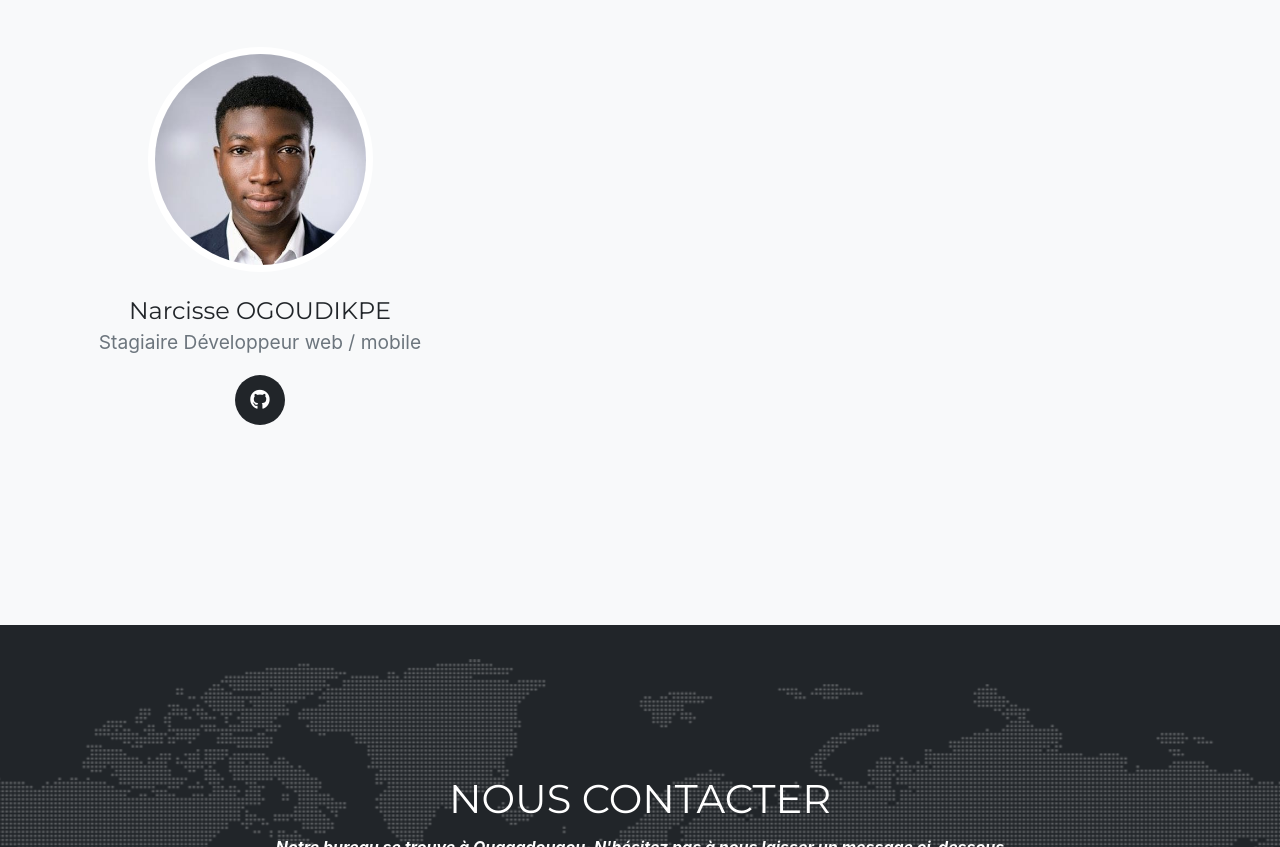
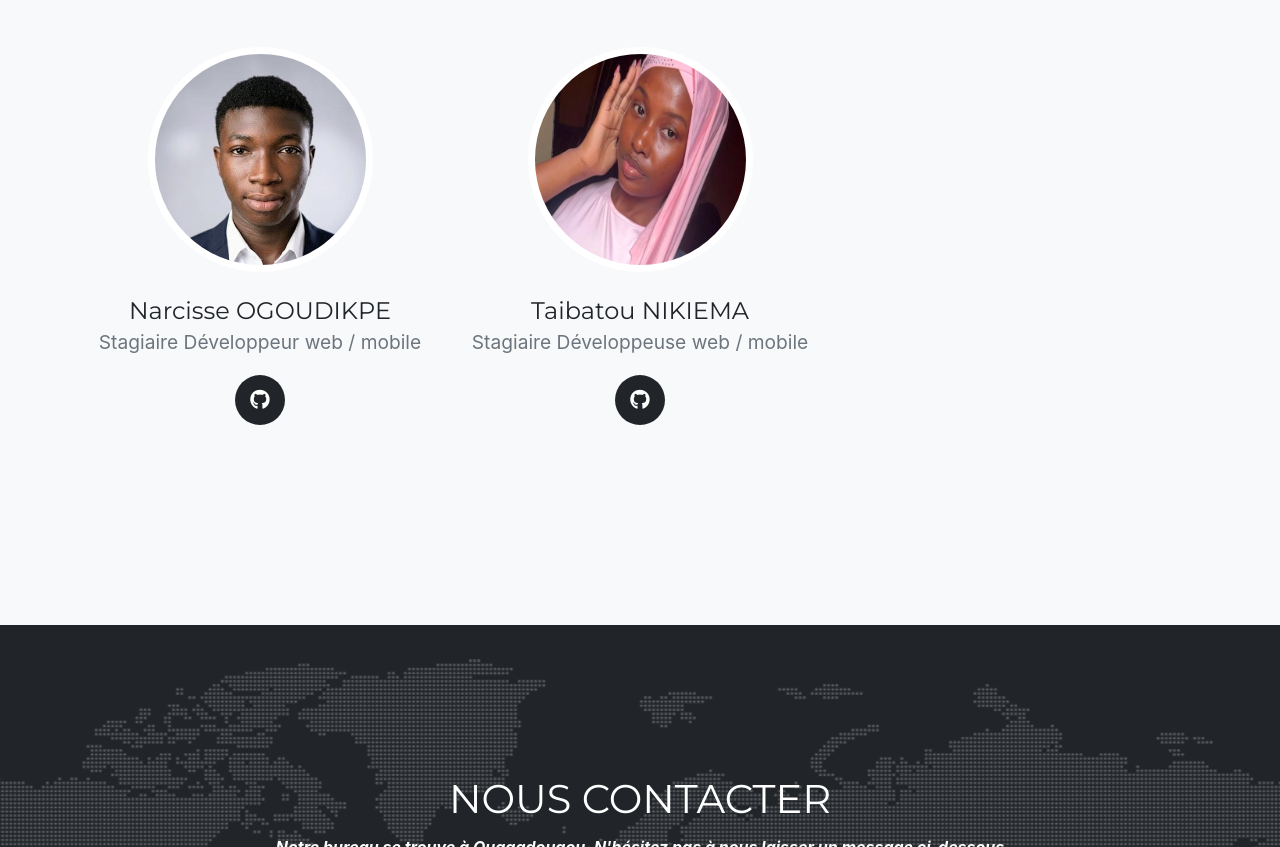
Before and after one commit to declic-africa/declic.africa, a website with bundled scripts: page index.html in a window 1280 px wide. Shown: the part 6440-7287 px from the top of the page. Built offline with nearby package versions, Linux system fonts and the light colour scheme; a web font is replaced by a local one.

Commit message:
Add new coworker

```diff
--- a/index.html
+++ b/index.html
@@ -552,6 +552,20 @@
                     </ul>
                 </div>
             </div>
+            <div class="col-sm-4">
+                <div class="team-member">
+                    <img alt="taibatou" class="mx-auto rounded-circle" src="img/team/taiba.jpeg">
+                    <h4>Taibatou NIKIEMA</h4>
+                    <p class="text-muted">Stagiaire Développeuse web / mobile</p>
+                    <ul class="list-inline social-buttons">
+                        <li class="list-inline-item">
+                            <a href="https://github.com/nikiemataibatou456-eng">
+                                <i class="fab fa-github"></i>
+                            </a>
+                        </li>
+                    </ul>
+                </div>
+            </div>
         </div>
 
     </div>
```
Also changed, not shown: img/team/taiba.jpeg (added), 2 other files.
